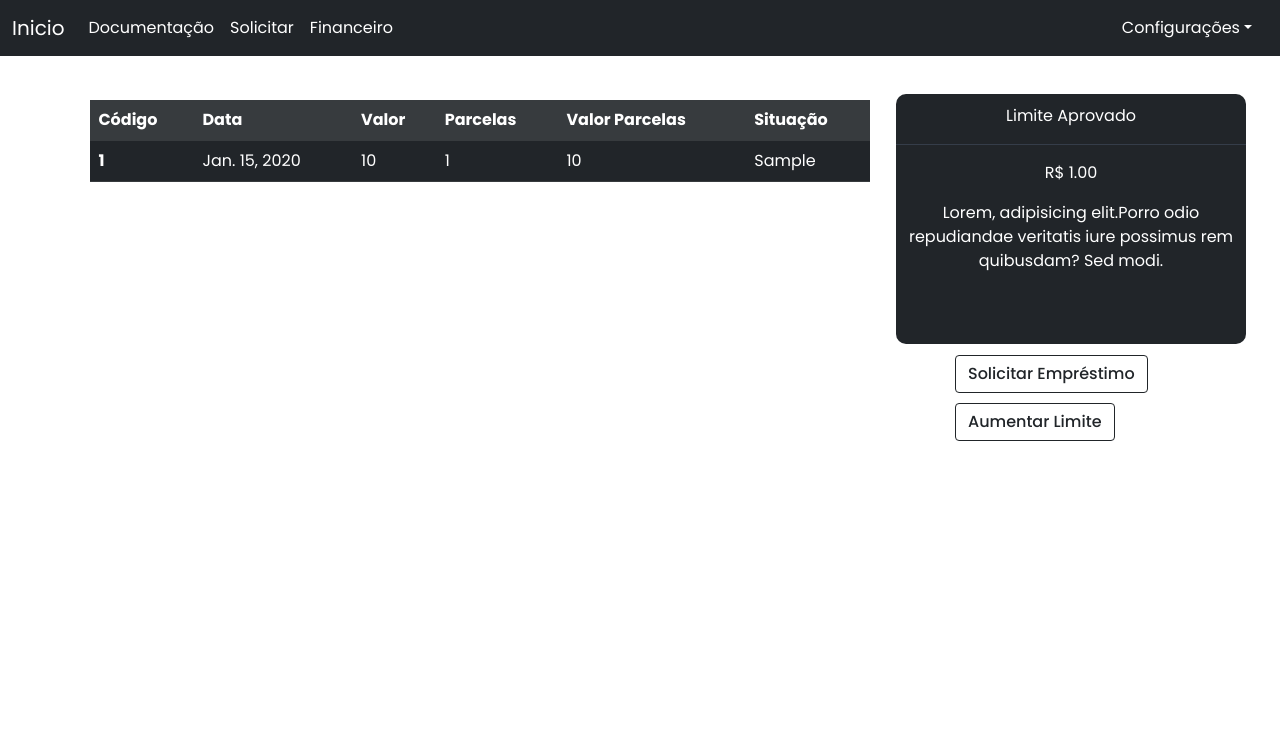
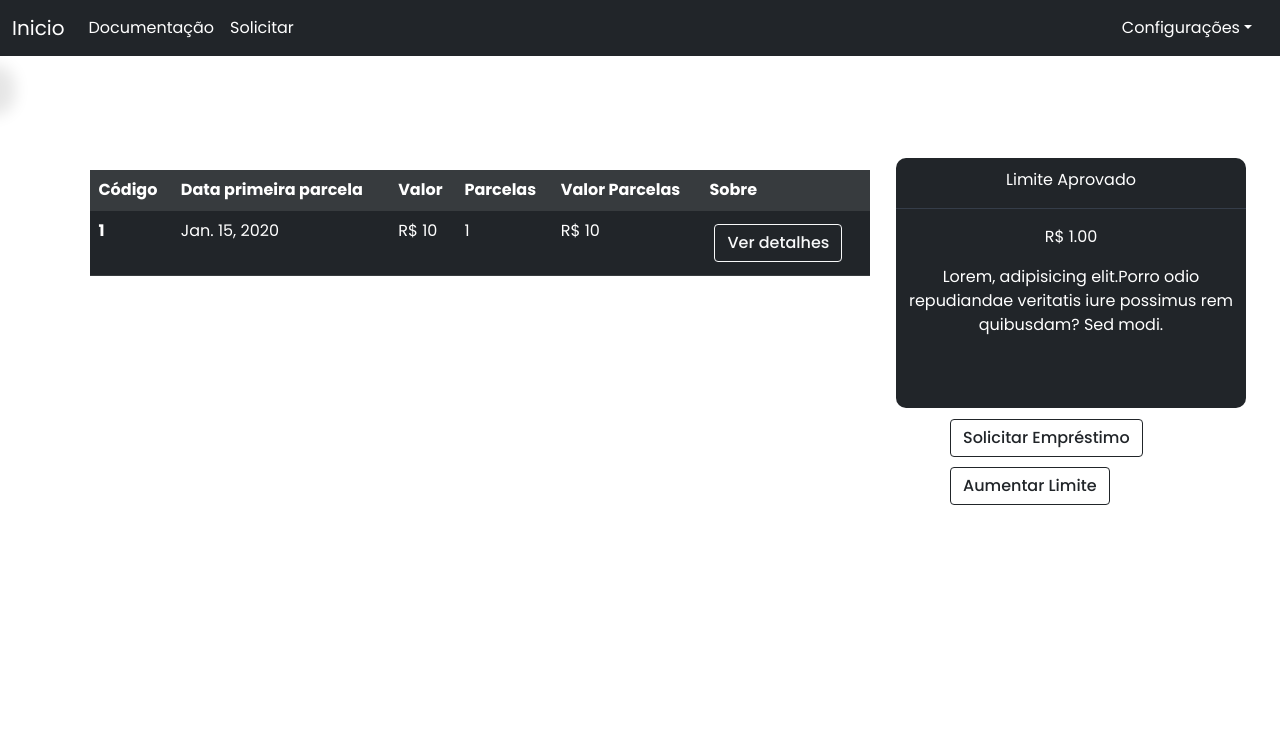
Before and after one commit to ViniciussAlencarr/Projeto_Integrador, a Django app: page /solicitacoes/ in a window 1280 px wide. Shown: the top 750 px of the page. Run offline with Django 3.2, Linux system fonts and the light colour scheme; a user stored in the database is signed in; tables that the repository leaves empty hold one stand-in row (values such as "Sample post"); some libraries are stand-ins or nearby versions.

Commit message:
finalizando a interface de solicitaçoes

```diff
--- a/app/forms.py
+++ b/app/forms.py
@@ -25,7 +25,7 @@
     class Meta:
         model = Emprestimo
         fields = '__all__'
-        exclude = ['valor_unitario', 'situacao']
+        exclude = ['situacao']
 
 class Formulario_Form(forms.ModelForm):
     class Meta:
--- a/app/static/style.css
+++ b/app/static/style.css
@@ -239,9 +275,10 @@
     z-index: 100;
     border: 2px 2px 2px white;
 }
+
 .table {
     right: 0px;
-    top: 100px;
+    top: 170px;
     width: calc(100% - 500px);
     justify-content: center;
     align-items: center;
@@ -418,7 +495,7 @@
 .cde {
     position: absolute;
     background-color: #212529;
-    margin-top: 3%;
+    margin-top: 8%;
     align-items: center;
     justify-content: center;
     text-align: center;
@@ -464,8 +541,10 @@
     transition: 0.5s;
     right: 2%;
 }
-.sss select, input {
-    color: white;
+.toggle2.active {
+    display: flex;
+    transition: 0.5s;
+    right: 5%;
 }
 
 .sss form {
@@ -501,8 +585,8 @@
 
 .divBtn {
     position: absolute;
-    margin-left: 950px;
-    margin-top: 23%;
+    margin-left: 945px;
+    margin-top: 28%;
 }
 
 /* .cde :hover {
--- a/app/templates/clienteSide/solicitacoes.html
+++ b/app/templates/clienteSide/solicitacoes.html
@@ -4,7 +4,7 @@
     <meta charset="UTF-8">
     <meta http-equiv="X-UA-Compatible" content="IE=edge">
     <meta name="viewport" content="width=device-width, initial-scale=1.0">
-    <title>Solicitações</title>
+    <title>Solicitações | Cliente</title>
     <link href="https://cdn.jsdelivr.net/npm/bootstrap@5.0.0-beta3/dist/css/bootstrap.min.css" rel="stylesheet" integrity="sha384-eOJMYsd53ii+scO/bJGFsiCZc+5NDVN2yr8+0RDqr0Ql0h+rP48ckxlpbzKgwra6" crossorigin="anonymous">
     <link rel="stylesheet" href="https://cdnjs.cloudflare.com/ajax/libs/font-awesome/5.11.2/css/all.css">
     <link rel="stylesheet" href="../../static/style.css">
@@ -24,9 +24,6 @@
               </li>
               <li class="nav-item">
                 <a class="nav-link active" href="/solicitacoes">Solicitar</a>
-              </li>
-              <li class="nav-item">
-                <a class="nav-link active" href="#">Financeiro</a>
               </li>
               <li class="nav-item dropdown">
             </ul>
@@ -53,33 +50,32 @@
       <table class="table table-dark table-hover">
           <tr class="table-active">
             <th scope="row">Código</th>
-            <th scope="row">Data</th>
+            <th scope="row">Data primeira parcela</th>
             <th scope="row">Valor</th>
             <th scope="row">Parcelas</th>
             <th scope="row">Valor Parcelas</th>
-            <th scope="row">Situação</th>
+            <th scope="row">Sobre</th>
           </tr>
           {% for dbs in db %}
-          <tr>
+          <tr id="{{dbs.id}}" >
             <th scope="row">{{dbs.id}}</th>
-            <td>{{dbs.data_Solicitacao}}</td>
-            <td>{{dbs.valor}}</td>
-            <td>{{dbs.qtde_Parcelas}}</td>
-            <td>{{dbs.valor_unitario}}</td>
-            <td>{{dbs.situacao}}</td>
+            <td class="sol" >{{dbs.data_Solicitacao}}</td>
+            <td class="val">R$ {{dbs.valor}}</td>
+            <td class="par">{{dbs.qtde_Parcelas}}</td>
+            <td class="valUn">R$ {{dbs.valor_unitario}}</td>
+            <td><input id="" onclick="pagmento()" type="button" style="font-weight: 500;margin: 5px;" class="btn btn-outline-light" value="Ver detalhes"></td>
           </tr>
           {% endfor %}
       </table>
       <div class="screenLimit">
         <form action="" method="POST">
           {% csrf_token %}
-          <h3 style="background-color: #212529; color: #fff; border-radius: 10px; text-align: center;">Novo Limite</h3>
-          <hr>
+          <h3 style="color: #212529; border-radius: 10px; text-align: center;">NOVO LIMITE</h3>
+          <hr size="5px" class="hrLimite">
           <input type="number" name="limite" value="{{j.limite}}" step="0.01" required="" id="id_limite">
           <input type="submit" style="font-weight: 500;margin: 5px;" class="btn btn-outline-dark" value="Alterar Limite">
         </form>
       </div>
-
       <div class="cde">
         <p>Limite Aprovado</p>
         <hr style="background-color: #7284a8;">
@@ -98,8 +94,25 @@
         <input onclick="toggleMenu2();" style="font-weight: 500;margin: 5px;" type="button" class="btn btn-outline-dark" type="button" value="Aumentar Limite">
       </div>
     </div>
-
-    <div style="display: none;" class="metodo_pag">
+    <div class="sobre">
+      <div onclick="pagmento();" class="toggle3"></div>
+      <p style="margin-top: 5%; font-size: 1rem;">VALOR DO EMPRÉSTIMO</p>
+      <p style="font-size: 2.5rem;" class="pg01"></p>
+      <hr>
+      <p>Quantidade de parcelas</p>
+      <p class="pg02">12</p>
+      <hr>
+      <p>Valor da fatura</p>
+      <p class="pg03">R$ 10230</p>
+      <hr>
+      <p>Mês do pagamento</p>
+      <p class="pg04">31/10/2001</p>
+      <p class="pg05">31/10/2001</p>
+      <p style="float: right; margin-right: 5%; margin-top: -9%;">Escolha uma forma de pagamento</p>
+      <input onclick="met_payment()" class="btn btn-outline-light" type="button" value="Selecionar">
+    </div>
+    <div class="metodo_pag">
+      <div onclick="met_payment();" class="toggle2"></div>
       <hr style="background-color: white;">
       <hr>
       <form action="" method="post">
@@ -108,9 +121,9 @@
           <h5 onclick="payment()"> CARTÃO DE CRÉDITO</h5>
           <hr class="hr">
           <div class="cartao_content">
-            <p class="description_p" style="">TITULAR DO CARTÃO</p>
+            <p class="description_p">TITULAR DO CARTÃO</p>
             <input style="margin-bottom: 5%;" type="text">
-            <p class="description_p" style="">NÚMERO DO CARTÃO</p>
+            <p class="description_p">NÚMERO DO CARTÃO</p>
             <input style="margin-bottom: 5%;" type="text"><img style="margin-left: -10%;margin-top: 4%; position: absolute;"  width="25px" src="../../static/img/1200px-Old_Visa_Logo.svg.png" alt=""><img style="margin-left: -18%;margin-top: 4%; position: absolute;"  width="25px" src="../../static/img/logo-cielo.png" alt=""><img style="margin-left: -25%;margin-top: 4%; position: absolute;"  width="25px" src="../../static/img/mcbc_refeicao-rev_84px.png" alt="">
             <p class="description_p" style="font-size: 9pt;">DATA DE VALIDADE</p>
             <input style="width: 27%; padding-right: 0px; text-align: center;" placeholder="MM/AA" type="text">
@@ -125,7 +138,7 @@
             <div style="overflow: auto;">
               <p class="" style="position: relative; margin-top: 1%; margin-left: 12%; width: auto; height: 100px; ">Ao selecionar "Concordar e Solicitar" Lorem ipsum dolor sit amet consectetur adipisicing elit. Placeat quia laborum, hic provident illum pariatur deserunt minima repudiandae quidem quasi tenetur consequuntur accusamus, consequatur corrupti animi suscipit veritatis id blanditiis. Lorem ipsum dolor sit amet consectetur adipisicing elit. Voluptatem odio quaerat dolore tempora dolorum, atque deleniti obcaecati incidunt vel culpa soluta.</p>
             </div>
-            <input onclick="" type="button" style="margin-left: 12%; font-weight: 500; width: 80%; margin-top: 6%; padding: 15px;" class="btn btn-outline-dark" value="Concordar e Solicitar">
+            <input onclick="" type="button" style="margin-left: 12%; font-weight: 500; width: 80%; margin-top: 6%; padding: 15px;" class="btn btn-outline-dark" value="Concordar e Definir">
           </div>
         </div>
         <div class="div_boleto" >
@@ -152,18 +165,18 @@
       <form id="forms" method="post" action="">
         {% csrf_token %}
         <p style="margin-right: 15%; position: absolute; margin-top: -29%; font-weight: 400;" >VALOR DO EMPRÉSTIMO
-          <p class="sigla" >R$</p><p class="resultado" id="resultado" style="font-size: 3rem; margin-right: 4%; position: absolute;margin-top: -20%;"> 00.000,00</p><a class="acio" href="#" onclick="setValue()" style="margin-top: -21%; color: white; margin-left: 19%; position: absolute;"><i class="fas fa-pen"></i></a>
+          <p class="sigla">R$</p><p class="resultado" id="resultado" style="font-size: 3rem; margin-right: 4%; position: absolute;margin-top: -20%;"> 00.000,00</p><a class="acio" href="#" onclick="setValue()" style="margin-top: -21%; color: white; margin-left: 19%; position: absolute;"><i class="fas fa-pen"></i></a>
           <input style="margin-top: -16%;padding: 12px; width: 20%; margin-left: -3%;position: absolute;" type="number" placeholder="Novo empréstimo" class="vaalor" value="0.00" name="valor" required="" step=".01" id="id_valor">
           <input onmouseout="calcJuros()" onmouseover="c()" onclick="setValue()" class="btn01 btn btn-outline-dark" placeholder="Valor" value="Alterar" type="button"><!--Fazer update no banco de dados-->
         </p>
-        <label style="margin-left: -37%; margin-top: 30%;"for="">Escolha o tipo de empréstimo</label>
+        <label style="margin-left: -37%; margin-top: 42%;"for="">Escolha o tipo de empréstimo</label>
         <select style="border: none;color: white;" class="b form-select" aria-label="Default select example">
           <option selected>Empréstimo pessoal</option>
           <option value="">Emprestimo com portabilidade de salário</option>
         </select>
         <hr>
-        <label style="margin-left: -37%;" for="">Escolha o número de parcelas</label>
-        <select required="" name="qtde_Parcelas" id="id_qtde_Parcelas" style="border: none; overflow: auto;" class="a form-select" aria-label="Default select example">
+        <label style="margin-left: -37%; margin-top: -2%;" for="">Escolha o número de parcelas</label>
+        <select required="" name="qtde_Parcelas" id="id_qtde_Parcelas" style="color: white; border: none; overflow: auto;" class="a form-select" aria-label="Default select example">
           <option class="opt" >12x de R$ 11,17</option>
           <option value="2">2 parcelas de <b>R$ 53,77</b></option>
           <option value="1">1 parcela de <b>R$ 105,10</b></option>
@@ -179,22 +192,57 @@
           <option value="12">12 parcelas de <b>R$ 23,01</b></option>
         </select>
         <label style="margin-left: -28%;margin-top: 14%;" for="">Escolha a data da primeira parcela</label>
-        <input name="data_Solicitacao" required="" id="id_data_Solicitacao" style="margin-left: -53%;border-radius: 5px; padding-left: 10px; margin-top: 0%;" class="data01" type="date">
-        <p style="color: white; position: absolute; margin-left: -18%;margin-top: 17%; font-size: 11pt;">Juros de 4.45% ao mês</p>
+        <input name="data_Solicitacao" required="" id="id_data_Solicitacao" style="color: white; margin-left: -53%;border-radius: 5px; padding-left: 10px; margin-top: 0%;" class="data01" type="date">
+        <p style="color: white; position: absolute; margin-left: -18%;margin-top: 16%; font-size: 11pt;"><b>Juros de 4.45% ao mês</b></p>
         <p style="position: absolute; margin-top: 34%; margin-right: -19%;">
           Total a pagar</br>
           <p style="position: absolute; display: inline; margin-top: 38%; margin-left: auto; margin-right: -21%; font-size: 1.5rem;" ><b class="res">0.00</b> </p>
         </p>
+        <input style="display: none; position: absolute;" class="unitario" placeholder="Valor da parcela" type="number" name="valor_unitario" id="id_valor_unitario">
         <!-- <input type="number" placeholder="Valor" name="valor" required="" id="id_valor">
         <input placeholder="Data da solicitação" type="text" name="data_Solicitacao" required="" id="id_data_Solicitacao">
-        <input placeholder="Quantidade de parcelas" type="number" name="qtde_Parcelas" required="" id="id_qtde_Parcelas">
+
         <input placeholder="Valor da parcela" type="number" name="valor_unitario" required="" id="id_valor_unitario">
         <input placeholder="Situação do empréstimo" type="text" name="situacao" maxlength="40" required="" id="id_situacao">
           -->
-        <input type="submit" style="font-weight: 500;margin: 5px;" class="btn btn-outline-dark" value="Solicitar Empréstimo">
+        <input type="submit" onclick="definirValorUnitario()" style="font-weight: 500;margin: 5px; margin-right: 50%; margin-top: -1%;" class="btn btn-outline-light" value="Solicitar Empréstimo">
       </form>
     </div>
+
       <script>
+       /*  $('.value-plus').on('click', function(){ */
+       /*    var lista = $('.invert > span'); */
+       /*    $.each(lista, function(index,item){ */
+       /*      valor = $(item).text(); */
+       /*      alert(valor); */
+       /*    }); */
+       /*  }); */
+        (() => {
+          var valor = document.querySelector('.val').innerHTML;
+          var data_parcela = document.querySelector('.sol').innerHTML;
+          var qtde_par = document.querySelector('.par').innerHTML;
+          var valor_unitario = document.querySelector('.valUn').innerHTML;
+          var ul = document.getElementById("dbs.id");
+          document.querySelector('.pg01').innerHTML = valor;
+          document.querySelector('.pg02').innerHTML = qtde_par;
+          document.querySelector('.pg03').innerHTML = valor_unitario;
+          document.querySelector('.pg04').innerHTML = data_parcela;
+          document.querySelector('.pg05').innerHTML = ul;
+        })()
+        function pagmento() {
+          var about = document.querySelector('.sobre');
+          const menuToggle = document.querySelector('.toggle3');
+          about.classList.toggle('active');
+          menuToggle.classList.toggle('active');
+        }
+        function definirValorUnitario() {
+          var select = document.querySelector('.a');
+          var parcelas = parseInt(select.options[select.selectedIndex].value);
+          var valor = parseInt(valorr)
+          var percent = (valor / parcelas)
+          resultado = ((((percent * 5.1) / 100) + percent)).toFixed(2);
+          document.getElementById('qtdePc').value = resultado;
+        }
         function backToPreviousBackgroundColor() {
           document.querySelector('.opt').style.background = "#000";
           document.querySelector('.opt').style.transition = "0.5s";
@@ -212,7 +260,6 @@
           document.querySelector('.b').style.transition = "0.5s";
           document.querySelector('.data01').style.background = "#212529";
           document.querySelector('.data01').style.transition = "0.5s";
-
         }
         function calcJuros() {
           var valorr = document.querySelector('.vaalor').value;
@@ -221,9 +268,8 @@
           var valor = parseInt(valorr)
           var percent = (valor / parcelas)
           document.querySelector('.res').innerHTML = ((((percent * 5.1) / 100) + percent) * parcelas).toFixed(2);
-          document.querySelector('.unitario').innerHTML = ((((percent * 5.1) / 100) + percent)).toFixed(2);
+          document.querySelector('.unitario').value = Math.round(((((percent * 5.1) / 100) + percent))).toFixed(2);
           document.querySelector('.parcelas').innerHTML = parcelas;
-
         }
         function c() {
           var count = document.querySelector('.vaalor').value;
@@ -251,7 +297,9 @@
         })
         function met_payment() {
           x = document.querySelector('.metodo_pag');
-          x.style.display = 'flex';
+          const menuToggle = document.querySelector('.toggle2');
+          menuToggle.classList.toggle('active');
+          x.classList.toggle('active')
         }
         function payment() {
           x = document.querySelector('.d');
@@ -263,7 +311,6 @@
           x.classList.toggle('active');
           y.classList.toggle('active');
         }
-
         function toggleMenu2() {
           const ddd = document.querySelector('.table');
           const xxx = document.querySelector('.screenLimit')
```
Also changed, not shown: other parts of app/static/style.css (+87 -6 lines), app/templates/clienteSide/clienteHomeScreen.html (+12 -3 lines).
